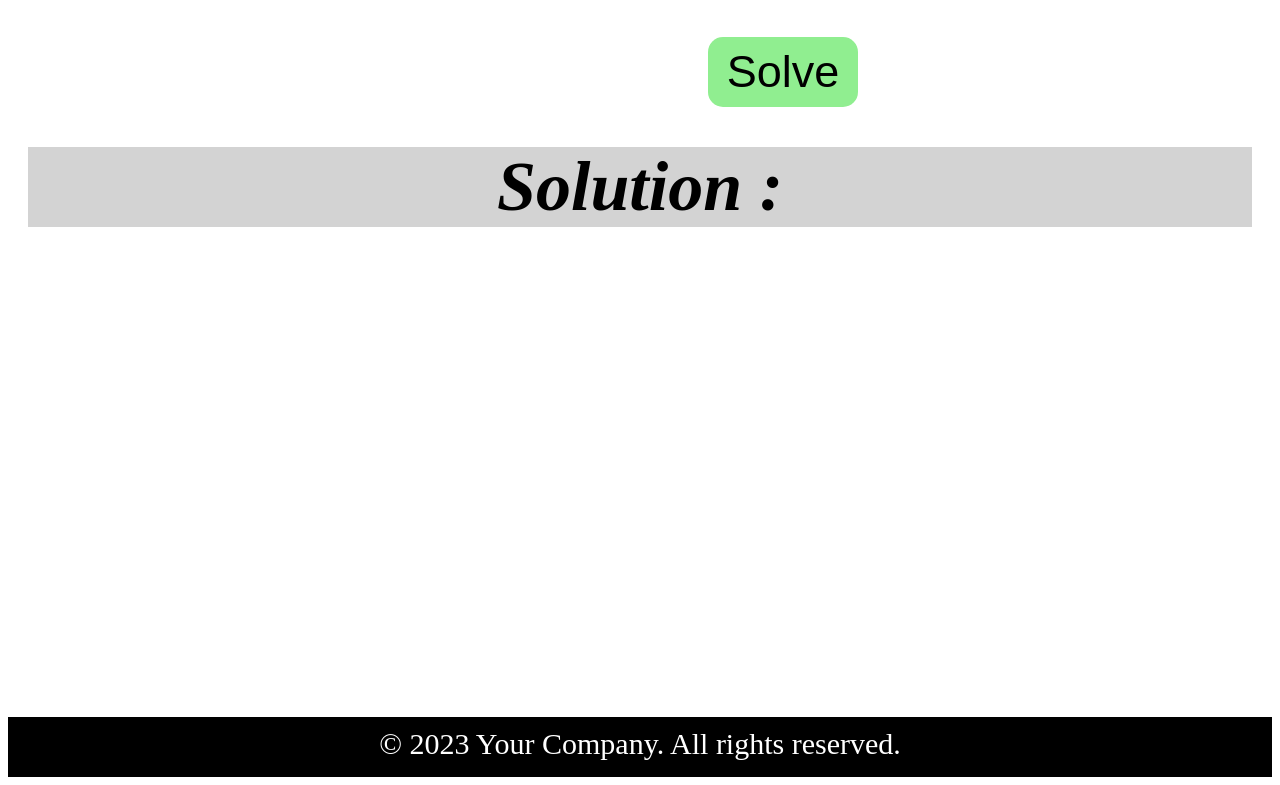
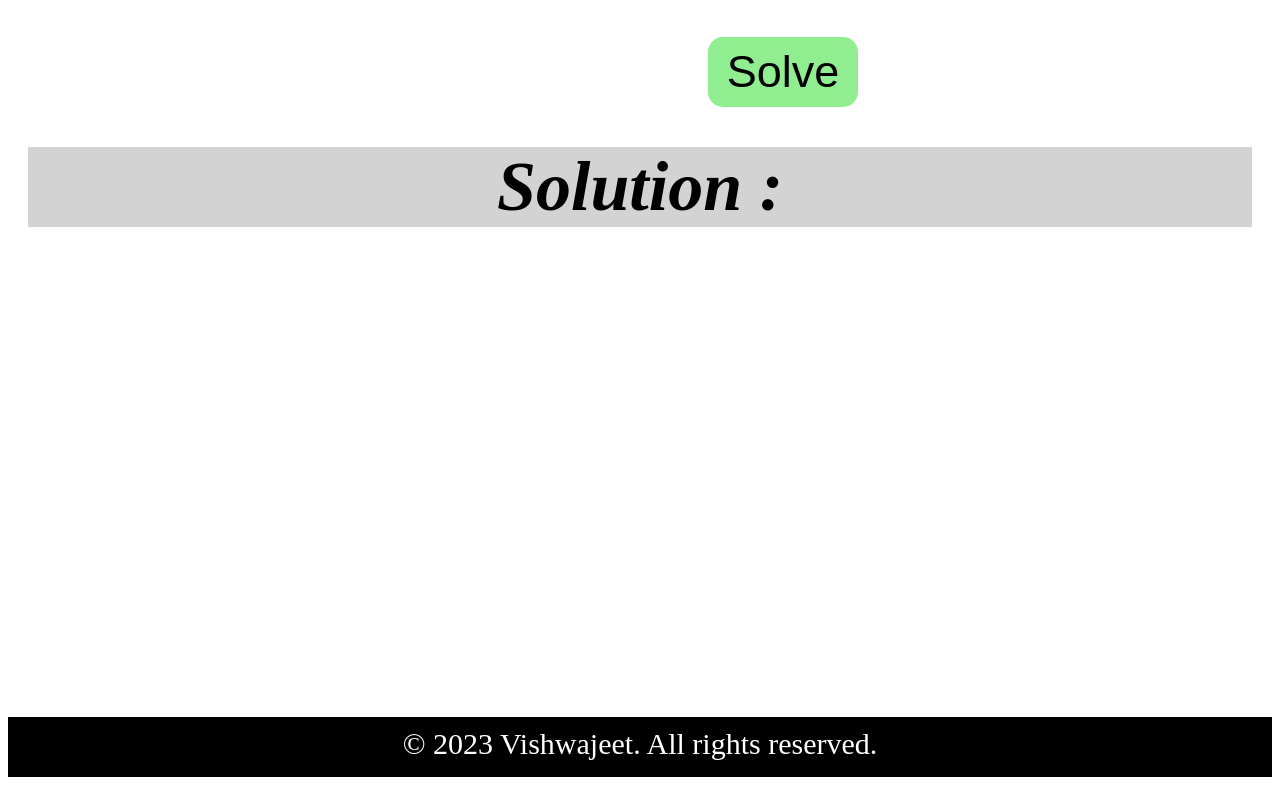
Before and after one commit to Vishwajeet-Kumar-Patel/Sudoku_Solver, a plain HTML site: page index.html in a window 1280 px wide. Shown: the part 641-1426 px from the top of the page. Drawn offline with Linux system fonts and the light colour scheme.

Commit message:
Add files via upload

```diff
--- a/index.html
+++ b/index.html
@@ -85,7 +85,7 @@
     <table id="solution-table"></table>
 
     <footer>
-        <p>&copy; 2023 Your Company. All rights reserved.</p>
+        <p>&copy; 2023 Vishwajeet. All rights reserved.</p>
       </footer>
 
     <script>
```
